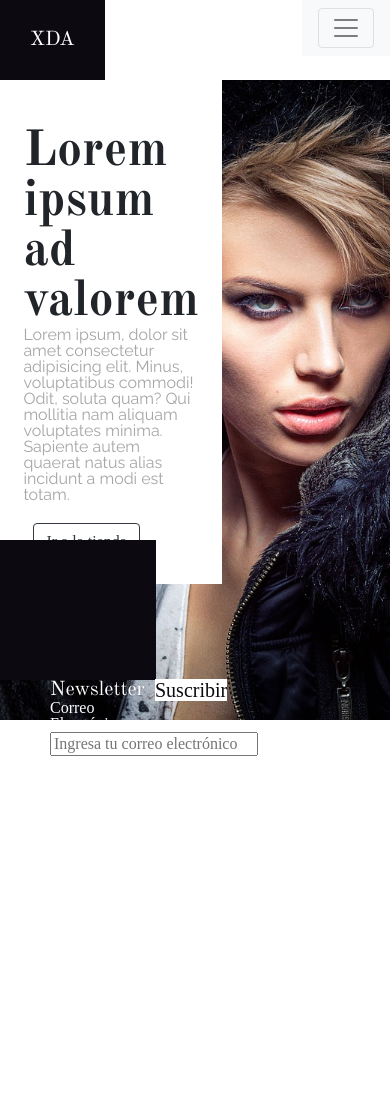
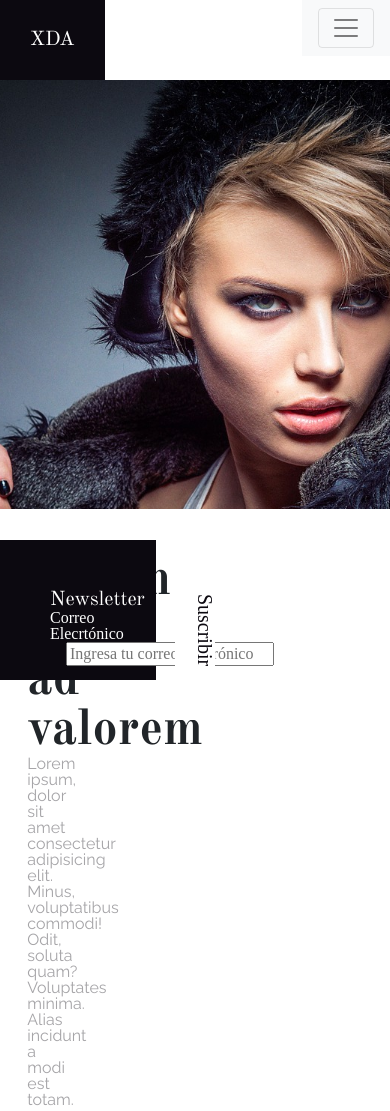
Before and after one commit to bernijimenez/tienda-XDA, a plain HTML site: page index.html in a window 390 px wide. Shown: the top 1111 px of the page. Before the commit the page ends 844 px from the top, so only its background shows below. Drawn offline with nearby package versions, Linux system fonts and the light colour scheme.

Commit message:
casi listo

```diff
--- a/assets/sass/layout/_footer.scss
+++ b/assets/sass/layout/_footer.scss
@@ -8,19 +8,33 @@
   margin-top: 460px;
   padding-top: 140px;
 
+  @media (max-width: 500px) {
+    .newsletter {
+      position: relative;
+      float: left;
+      background-color: $smoky-black;
+      width: 40vw;
+      height: 100%;
+      color: $white;
+      margin-top: 500px;
+      padding-top: 400px;
+    }
+  }
+  &__title {
+
+    padding-left: 50px;
+    padding-bottom: 20px;
+    margin-top: -90px;
+  }
+
+  &__sub {
+  background-color: $white;
+  color: $smoky-black;
+  transform: rotate(90deg);
+  width: 180px;
+  height: 40px;
+  margin-top: -70px;
+  text-align: center;
+  margin-left:-50px;
 }
-
-.newsletter__title {
-  padding-left: 50px;
-  padding-bottom: 20px;
-
 }
-
-span {
-  background-color: $white;
-}
-
-.newsletter__sub {
-  color: $smoky-black;
-transform: rotate(90deg);
-}
--- a/assets/sass/layout/_main.scss
+++ b/assets/sass/layout/_main.scss
@@ -7,41 +7,58 @@
     padding-bottom: 40rem;
 
 }
+
 .hero {
   position: absolute;
   background-color: $white;
-  padding: 6vw;
+  padding: 7vw;
+  width: 40%;
+  height:100vw;
   padding-top: 12vw;
-  margin-right: 60vw;
-
+  margin-right: 70vw;
+}
   @media (max-width: 500px) {
     .hero {
       position: absolute;
       background-color: $white;
-      width: 30px
-      padding-top: 20vw;
+      padding-right: 100%;
+      width: 0%;
+      height:30%;
+      margin-top: 110vw;
+
+    }
+  }
 
 
-    }
-
-  &__text {
+  .hero__text {
     position: absolute;
     background-color: $white;
     padding: 60px;
     margin-right: 21vw;
-
+}
+    @media (max-width: 500px) {
+      .hero__text {
+        position: absolute;
+        padding: 100%;
+        margin-left: 40vw;
+        text-align: center;
+      }
   }
 
-  &__text-title {
-
+  .hero__text-title {
     margin:0;
   }
-  &__text-info {
+  .hero__text-info {
     padding: 0;
     margin-left: 5vw;
     width: 10vw;
+    }
 
-  }
-
-
-}
+    @media (max-width: 500px) {
+      .hero__text-info {
+        padding: 0;
+        margin-left: 8vw;
+        width: 10vw;
+        text-align: center;
+      }
+      }
--- a/index.html
+++ b/index.html
@@ -46,7 +46,7 @@
 
   <article class="hero">
     <h1 class="hero__text-title">Lorem ipsum ad valorem</h1>
-    <h3 class="hero_text-info">Lorem ipsum, dolor sit amet consectetur adipisicing elit. Minus, voluptatibus commodi! Odit, soluta quam? Qui mollitia nam aliquam voluptates minima. Sapiente autem quaerat natus alias incidunt a modi est totam.</h3>
+    <h3 class="hero_text-info">Lorem ipsum, dolor sit amet consectetur adipisicing elit. Minus, voluptatibus commodi! Odit, soluta quam? Voluptates minima. Alias incidunt a modi est totam.</h3>
     <button type="button" class="btn btn-outline-dark">Ir a la tienda</button>
   </article>
 
@@ -56,11 +56,13 @@
         <div class="newsletter__title">
         <h2 class="">Newsletter</h2>
         <small>Correo Elecrtónico</small>
-        <input type="email" placeholder="Ingresa tu correo electrónico">
+        <input class="mx-3"type="email" placeholder="Ingresa tu correo electrónico">
       </div>
     </div>
       <div class="col-2">
-        <span class="newsletter__sub">Suscribir</span>
+        <div class="newsletter__sub">
+          <span >Suscribir</span>
+        </div>
       </div>
     </div>
   </footer>
```
Also changed, not shown: assets/css/main.css, 1 other file.
